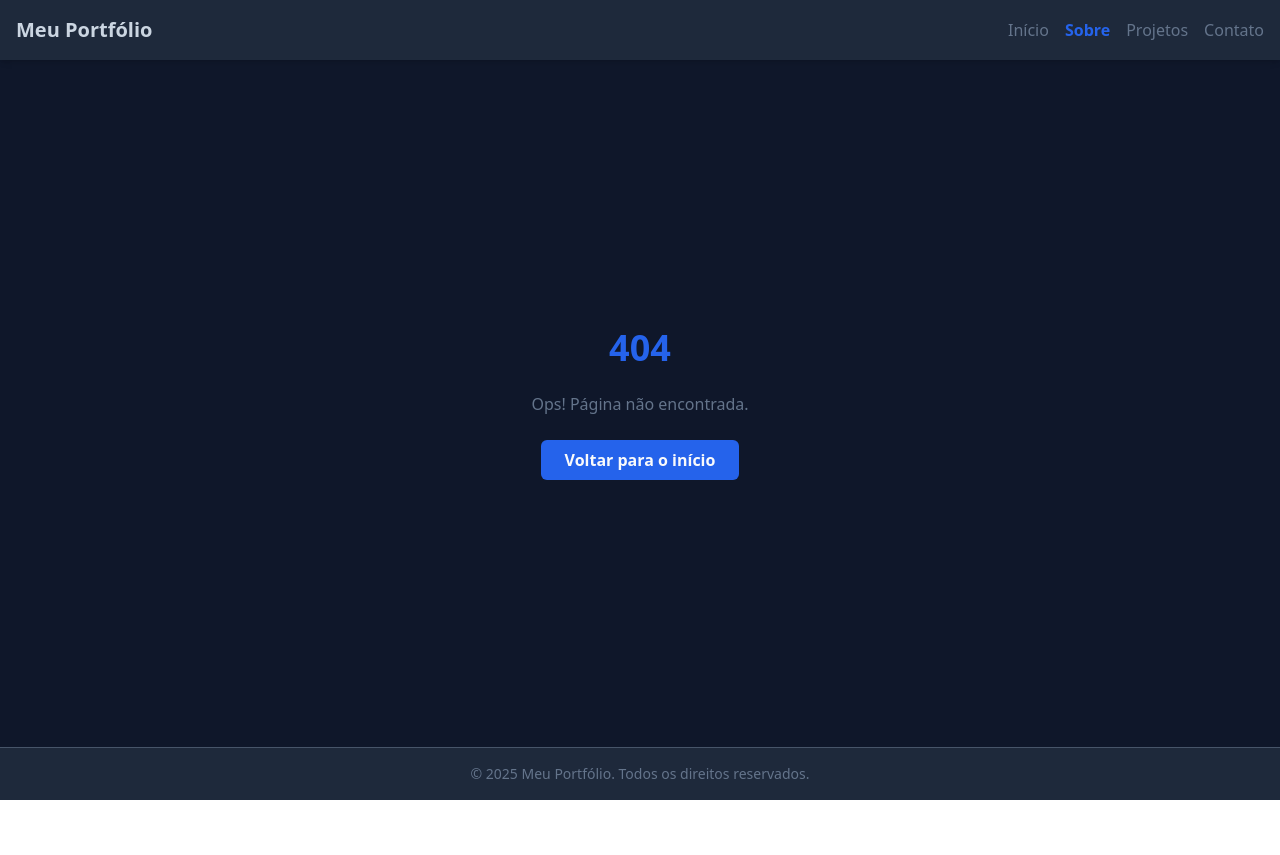
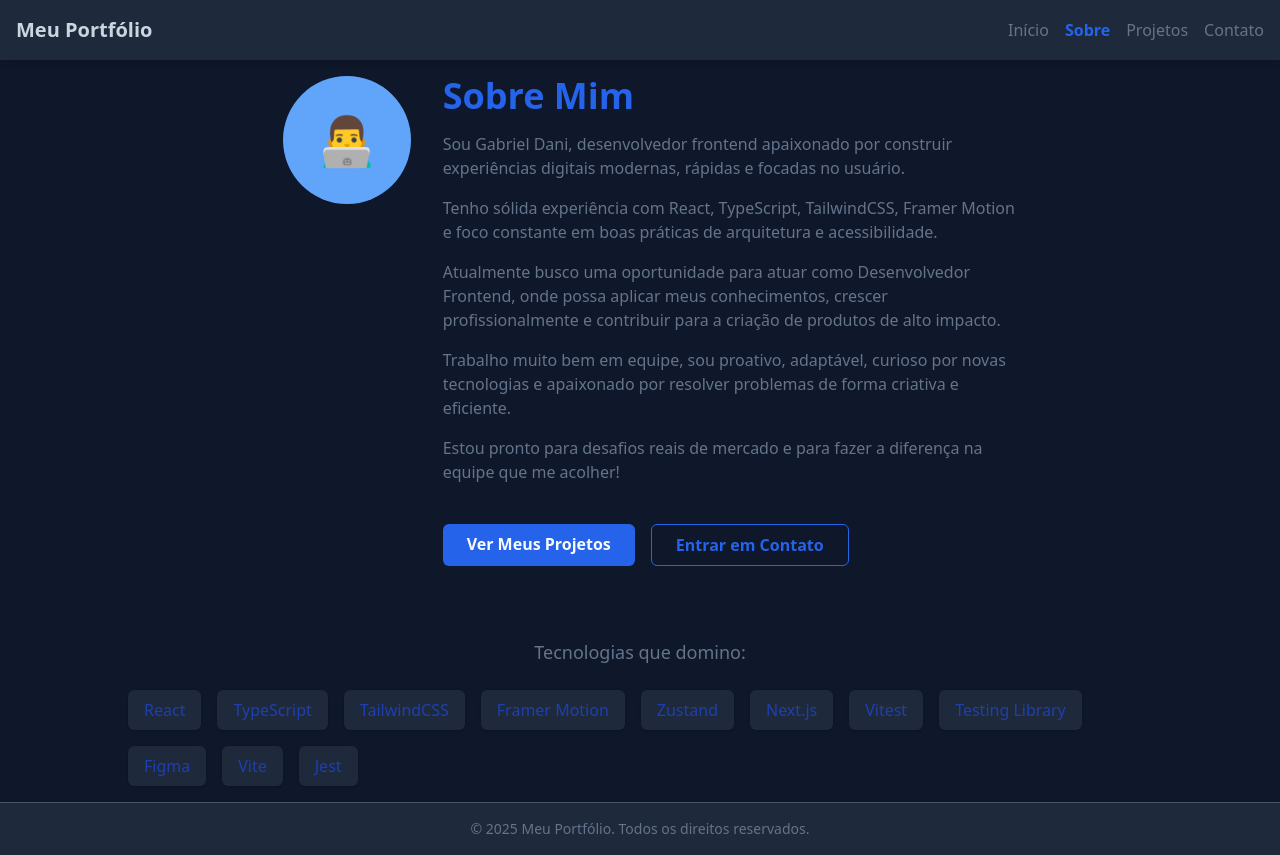
Before and after one commit to GabrielDani/portfolio, a React (Vite) app: page /sobre in a window 1280 px wide. Before the commit this address had no page. Before the commit the page ends 800 px from the top, so only its background shows below. Built offline with nearby package versions, Linux system fonts and the light colour scheme.

Commit message:
about page

```diff
--- /dev/null
+++ b/src/pages/About.tsx
@@ -0,0 +1,103 @@
+import { PageContainer } from "@/components/atoms/PageContainer";
+import { Heading } from "@/components/atoms/Heading";
+import { Paragraph } from "@/components/atoms/Paragraph";
+import { ButtonLink } from "@/components/atoms/ButtonLink";
+import { Avatar } from "@/components/atoms/Avatar";
+import { fadeInUp, fadeIn, scaleIn } from "@/components/animations/variants";
+import { motion } from "framer-motion";
+
+const skills = [
+  "React",
+  "TypeScript",
+  "TailwindCSS",
+  "Framer Motion",
+  "Zustand",
+  "Next.js",
+  "Vitest",
+  "Testing Library",
+  "Figma",
+  "Vite",
+  "Jest",
+];
+
+// Container para controlar o stagger
+const container = {
+  hidden: { opacity: 1 },
+  show: {
+    opacity: 1,
+    transition: {
+      staggerChildren: 0.1,
+    },
+  },
+};
+
+// Animação para cada skill
+const item = {
+  hidden: { opacity: 0, y: 20 },
+  show: { opacity: 1, y: 0 },
+};
+
+export default function About() {
+  return (
+    <PageContainer>
+      {/* Layout em 3 colunas para telas grandes */}
+      <div className="flex flex-col items-center gap-8 md:flex-row lg:grid lg:grid-cols-3 lg:items-start w-full">
+        {/* Avatar */}
+        <motion.div {...scaleIn} className="flex justify-center lg:justify-end">
+          <Avatar icon="👨‍💻" />
+        </motion.div>
+
+        {/* Texto Principal */}
+        <motion.div
+          {...fadeInUp}
+          className="col-span-2 flex flex-col gap-4 text-center md:text-left max-w-3xl"
+        >
+          <Heading level={1} text="Sobre Mim" />
+          <Paragraph text="Sou Gabriel Dani, desenvolvedor frontend apaixonado por construir experiências digitais modernas, rápidas e focadas no usuário." />
+          <Paragraph text="Tenho sólida experiência com React, TypeScript, TailwindCSS, Framer Motion e foco constante em boas práticas de arquitetura e acessibilidade." />
+          <Paragraph text="Atualmente busco uma oportunidade para atuar como Desenvolvedor Frontend, onde possa aplicar meus conhecimentos, crescer profissionalmente e contribuir para a criação de produtos de alto impacto." />
+          <Paragraph text="Trabalho muito bem em equipe, sou proativo, adaptável, curioso por novas tecnologias e apaixonado por resolver problemas de forma criativa e eficiente." />
+          <Paragraph text="Estou pronto para desafios reais de mercado e para fazer a diferença na equipe que me acolher!" />
+
+          <div className="mt-6 flex flex-wrap gap-4">
+            <ButtonLink
+              href="/projetos"
+              variant="primary"
+              text="Ver Meus Projetos"
+            />
+            <ButtonLink
+              href="/contato"
+              variant="outline"
+              text="Entrar em Contato"
+            />
+          </div>
+        </motion.div>
+      </div>
+
+      {/* Skills com animação */}
+      <motion.div
+        variants={container}
+        initial="hidden"
+        animate="show"
+        className="mt-12 w-full max-w-5xl"
+      >
+        <Heading
+          level={2}
+          text="Tecnologias que domino:"
+          variant="subheading"
+        />
+        <motion.ul className="flex flex-wrap justify-center md:justify-start gap-4 mt-6">
+          {skills.map((tech) => (
+            <motion.li
+              key={tech}
+              variants={item}
+              className="bg-surface dark:bg-dark-surface py-2 px-4 rounded-md shadow hover:shadow-lg transition font-medium text-primary-dark"
+            >
+              {tech}
+            </motion.li>
+          ))}
+        </motion.ul>
+      </motion.div>
+    </PageContainer>
+  );
+}
--- a/src/router/index.tsx
+++ b/src/router/index.tsx
@@ -5,7 +5,7 @@ import { JSX, lazy, Suspense } from "react";
 import { createBrowserRouter } from "react-router-dom";
 
 const Home = lazy(() => import("@/pages/Home"));
-// const About = lazy(() => import('@/pages/About'));
+const About = lazy(() => import("@/pages/About"));
 // const Projects = lazy(() => import('@/pages/Projects'));
 // const Contact = lazy(() => import('@/pages/Contact'));
 
@@ -23,7 +23,7 @@ export const router = createBrowserRouter([
     element: <Layout />,
     children: [
       { index: true, element: withSuspense(Home) },
-      //   { path: "sobre", element: withSuspense(About) },
+      { path: "sobre", element: withSuspense(About) },
       //   { path: "projetos", element: withSuspense(Projects) },
       //   { path: "contato", element: withSuspense(Contact) },
       { path: "*", element: <NotFound /> },
```
